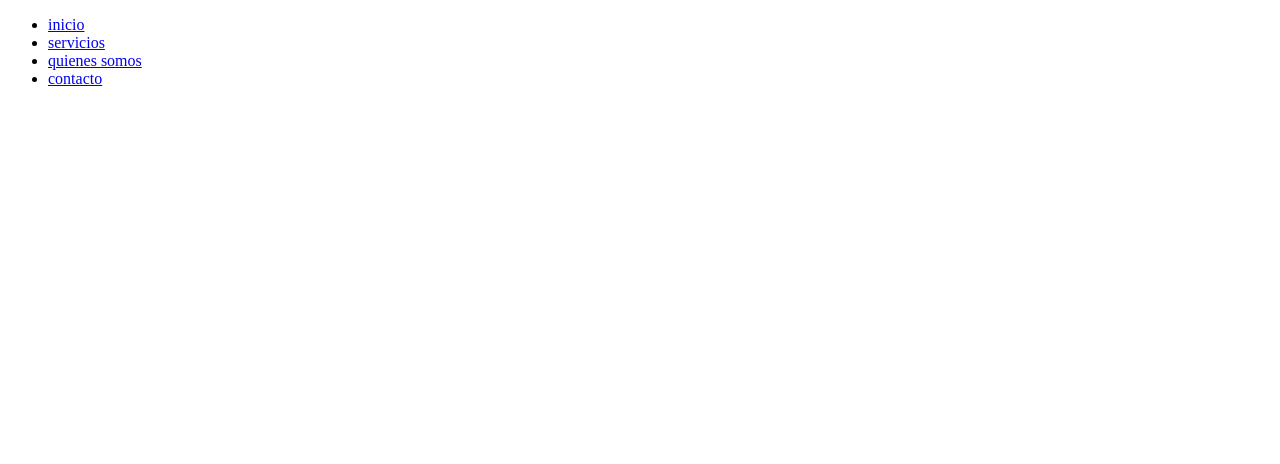
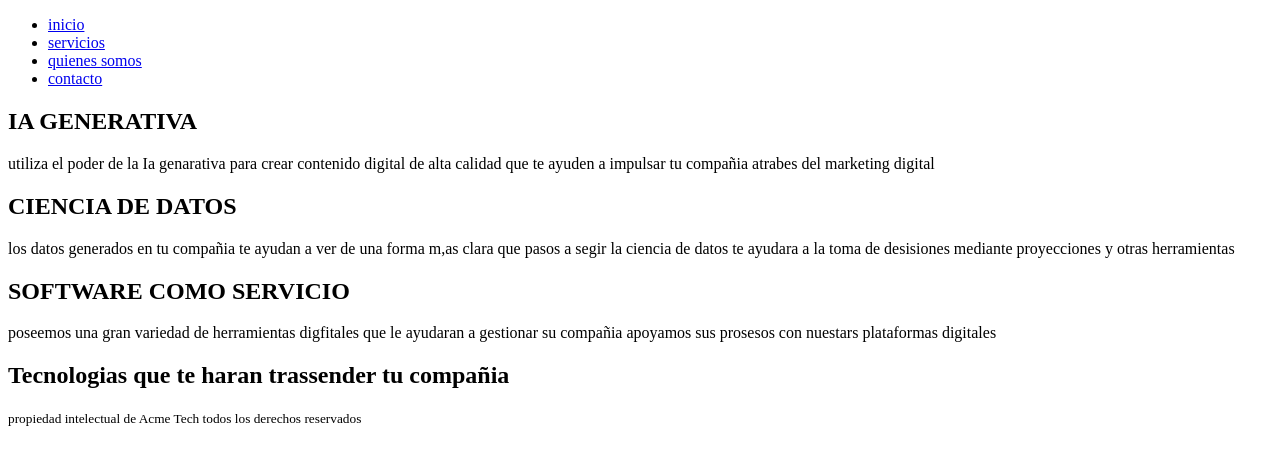
Before and after one commit to juancamilorojasarenas/Html_examen, a plain HTML site: page html/servicios.html in a window 1280 px wide. Drawn offline with Linux system fonts and the light colour scheme.

Commit message:
feat: :sparkles: udapted
a new udapted

by2juan camilo rojas arenas

```diff
--- a/html/servicios.html
+++ b/html/servicios.html
@@ -15,5 +15,23 @@
             <li><a href="./html/contacto.html">contacto</a></li>
         </ul>
     </header>
+    <main>
+        <section>
+            <h1>IA GENERATIVA</h1>
+            <p>utiliza el poder de la Ia genarativa para crear contenido digital de alta calidad que te ayuden a impulsar tu compañia atrabes del marketing digital</p>
+        </section>
+        <section>
+            <h1>CIENCIA DE DATOS</h1>
+            <p>los datos generados en tu compañia te ayudan a ver de una forma m,as clara que pasos a segir la ciencia de datos te ayudara a la toma de desisiones mediante proyecciones y otras herramientas</p>
+        </section>
+        <section>
+            <h1>SOFTWARE COMO SERVICIO</h1>
+            <p>poseemos una gran variedad de herramientas digfitales que le ayudaran a gestionar su compañia apoyamos sus prosesos con nuestars plataformas digitales</p>
+        </section>
+        <h2>Tecnologias que te haran trassender tu compañia</h2>
+    </main>
+    <footer>
+        <small>propiedad intelectual de Acme Tech todos los derechos reservados</small>
+    </footer>
 </body>
 </html>
```
Also changed, not shown: html/contacto.html (+12 -0 lines), html/quienes_somos.html (+13 -0 lines), index.html (+11 -1 lines).
